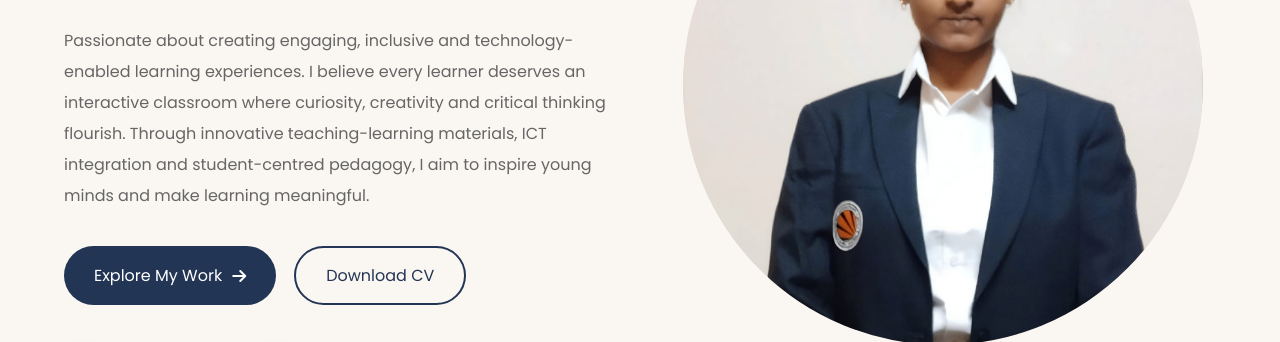
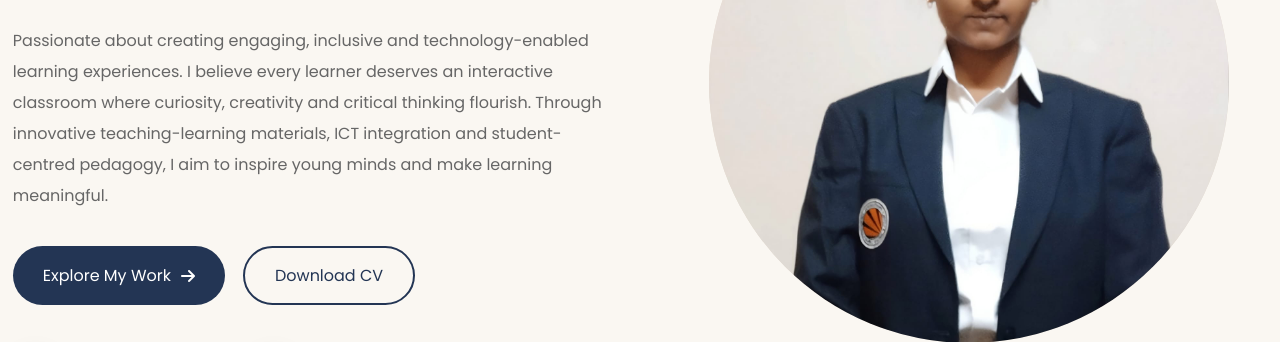
Before and after one commit to roshanikashyap/Portfolio, a plain HTML site: page index.html in a window 1280 px wide. Shown: the part 433-775 px from the top of the page. Drawn offline with nearby package versions, Linux system fonts and the light colour scheme.

Commit message:
Update style.css

```diff
--- a/style.css
+++ b/style.css
@@ -1946,3 +1946,15 @@ padding:25px 0;
 /* ===== END ===== */
 
 }
+/* ===============================
+   DESKTOP VIEW - FULL WIDTH
+   =============================== */
+
+@media screen and (min-width: 1200px){
+
+    .container{
+        width:98%;
+        max-width:1600px;
+    }
+
+}
```
